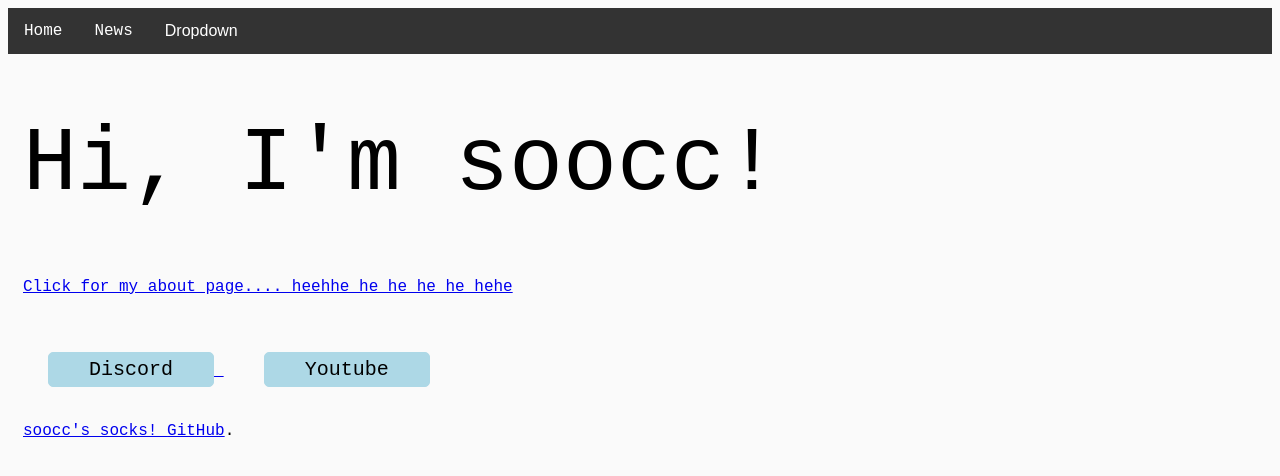
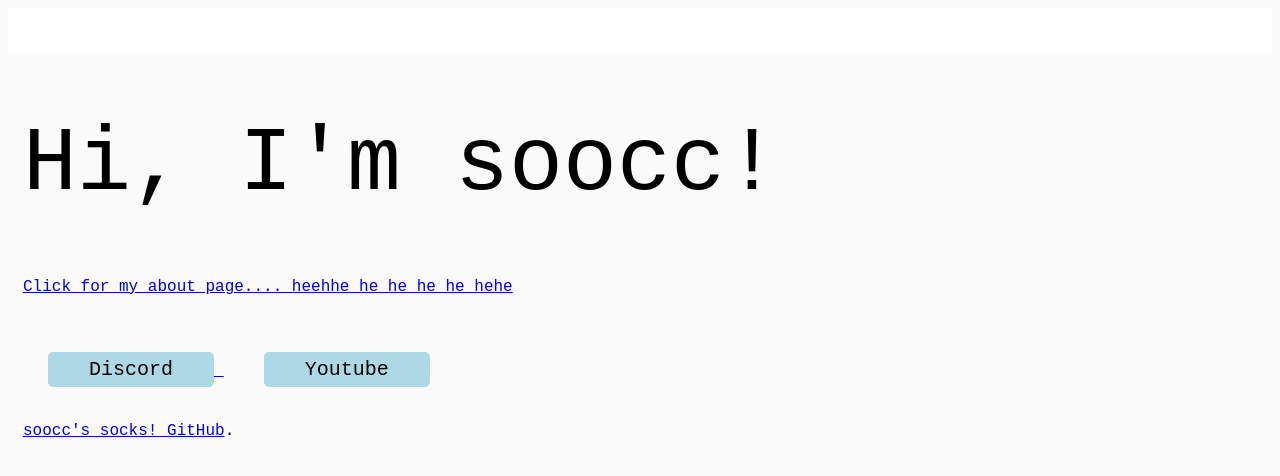
Before and after one commit to soocc/sooccsocks2, a Jekyll site: the page built from index.html, in a window 1280 px wide. Shown: the top 476 px of the page. Built offline with Jekyll 4.4.1, drawn with Linux system fonts in a browser that asks for light colours.

Commit message:
Update styles.css

```diff
--- a/styles/styles.css
+++ b/styles/styles.css
@@ -1,8 +1,8 @@
 /* Navbar container */
 .navbar {
   overflow: hidden;
-  background-color: #333;
-  font-family: Arial;
+  background-color: #fff;
+  font-family: 'Courier New';
 }
 
 /* Links inside the navbar */
```
